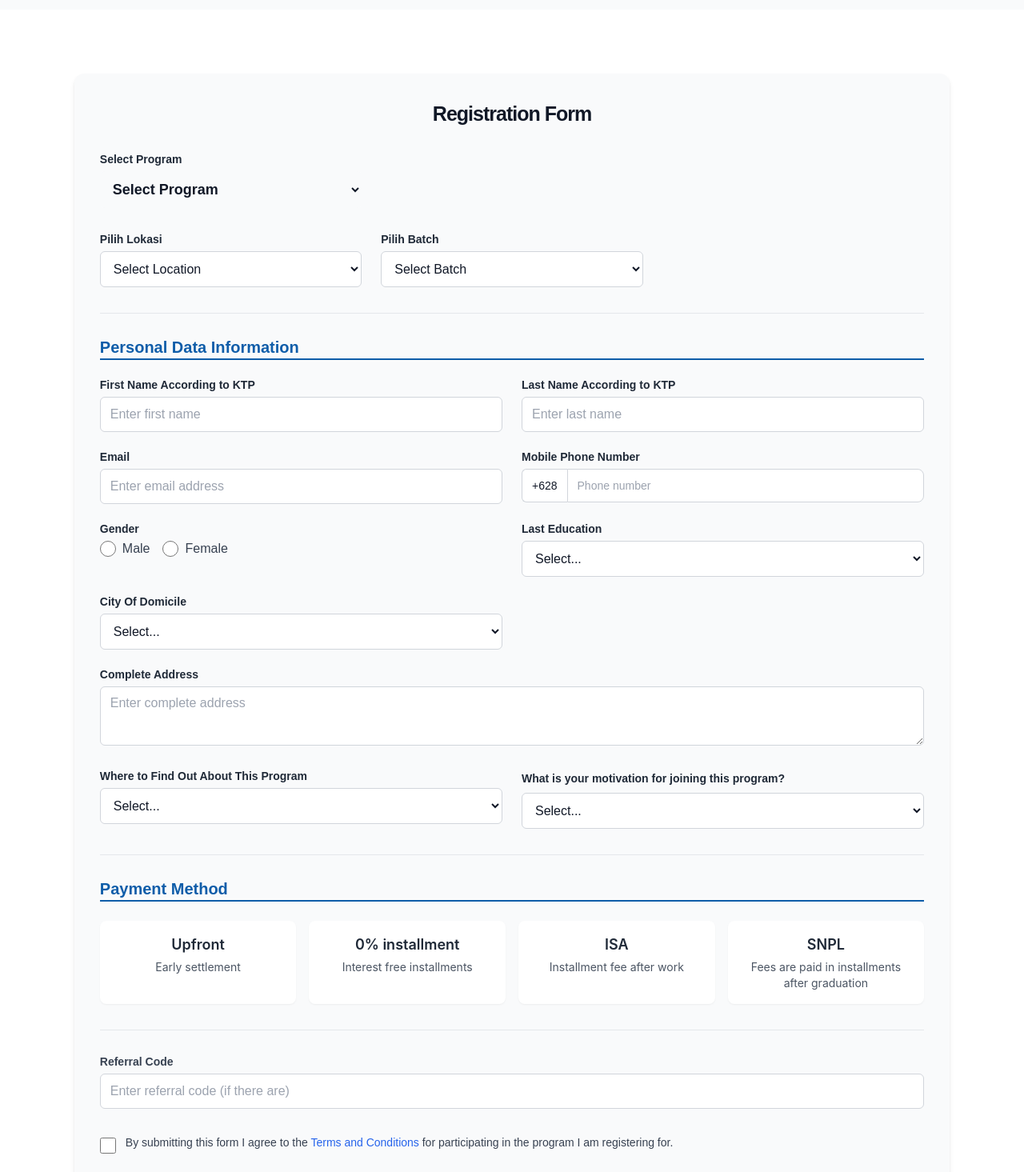
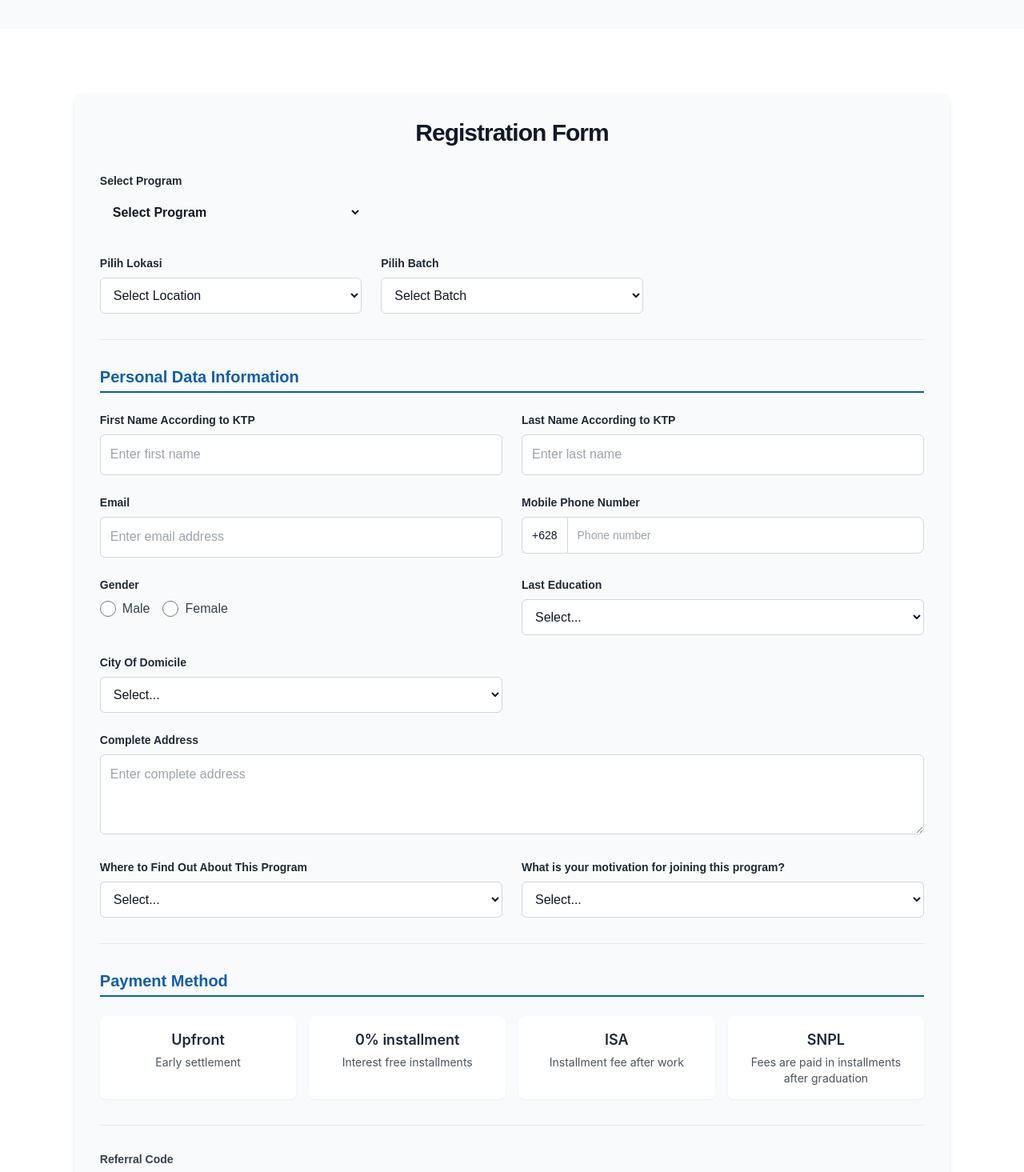
Before and after one commit to Vputri/metalit, a Nuxt app: page / in a window 1280 px wide. Shown: the part 3260-4725 px from the top of the page at 80% size. Built offline with nearby package versions, Linux system fonts and the light colour scheme.

Commit message:
responsive in mobile

```diff
--- a/components/ProgramCard.vue
+++ b/components/ProgramCard.vue
@@ -13,17 +13,17 @@
     </div>
     <div class="p-6">
       <h3
-        class="font-poppins text-base sm:text-lg md:text-[18px] leading-none tracking-normal font-semibold text-gray-900 mb-2"
+        class="font-poppins text-base sm:text-lg md:text-[18px]leading-normal tracking-normal font-semibold text-gray-900 mb-2"
       >
         {{ program.title }}
       </h3>
       <div
-        class="flex items-center text-sm mb-2 font-poppins text-base leading-none tracking-normal font-normal text-gray-500"
+        class="flex items-center text-sm mb-2 font-poppins text-baseleading-normal tracking-normal font-normal text-gray-500"
       >
         <span class="mr-2">🗓️</span> {{ program.startDate || 'N/A' }}
       </div>
       <div
-        class="flex items-center text-sm mb-4 font-poppins text-base leading-none tracking-normal font-semibold text-gray-500"
+        class="flex items-center text-sm mb-4 font-poppins text-baseleading-normal tracking-normal font-semibold text-gray-500"
       >
         <span class="mr-2">💰</span> {{ program.price || 'N/A' }}
       </div>
--- a/components/RegistrationForm.vue
+++ b/components/RegistrationForm.vue
@@ -2,7 +2,7 @@
   <div class="bg-gray-50 p-8 rounded-xl shadow-md">
     <form class="space-y-8" @submit.prevent="handleSubmit">
       <h2
-        class="font-poppins font-semibold text-2xl sm:text-3xl md:text-[25px] leading-none tracking-[-1px] capitalize text-gray-900 mb-6 text-center"
+        class="font-poppins font-semibold text-2xl sm:text-3xl md:text-[25px]leading-normal tracking-[-1px] capitalize text-gray-900 mb-6 text-center"
       >
         Registration Form
       </h2>
@@ -11,14 +11,14 @@
         <div>
           <label
             for="selectProgram"
-            class="block text-sm font-semibold mb-2 font-poppins font-normal text-base leading-none tracking-normal"
+            class="block text-sm font-semibold mb-2 font-poppins font-normal text-baseleading-normal tracking-normal"
           >
             Select Program
           </label>
           <select
             id="selectProgram"
             v-model="formData.program"
-            class="w-full p-3 rounded-md focus:outline-none bg-gray-50 text-gray-900 font-poppins font-semibold text-lg leading-none tracking-normal"
+            class="w-full p-3 rounded-md focus:outline-none bg-gray-50 text-gray-900 font-poppins font-semibold text-lgleading-normal tracking-normal"
             required
           >
             <option value="" disabled>Select Program</option>
@@ -33,14 +33,14 @@
         <div>
           <label
             for="selectLocation"
-            class="block text-sm font-semibold mb-2 font-poppins font-normal text-base leading-none tracking-normal"
+            class="block text-sm font-semibold mb-2 font-poppins font-normal text-baseleading-normal tracking-normal"
           >
             Pilih Lokasi
           </label>
           <select
             id="selectLocation"
             v-model="formData.location"
-            class="w-full p-3 border border-gray-300 rounded-md focus:outline-none focus:ring-2 focus:ring-blue-500 bg-white text-gray-900 font-poppins font-normal text-base leading-none tracking-normal"
+            class="w-full p-3 border border-gray-300 rounded-md focus:outline-none focus:ring-2 focus:ring-blue-500 bg-white text-gray-900 font-poppins font-normal text-baseleading-normal tracking-normal"
             required
           >
             <option value="" disabled>Select Location</option>
@@ -52,14 +52,14 @@
         <div>
           <label
             for="selectBatch"
-            class="block text-sm font-semibold mb-2 font-poppins font-normal text-base leading-none tracking-normal"
+            class="block text-sm font-semibold mb-2 font-poppins font-normal text-baseleading-normal tracking-normal"
           >
             Pilih Batch
           </label>
           <select
             id="selectBatch"
             v-model="formData.batch"
-            class="w-full p-3 border border-gray-300 rounded-md focus:outline-none focus:ring-2 focus:ring-blue-500 bg-white text-gray-900 font-poppins font-normal text-base leading-none tracking-normal"
+            class="w-full p-3 border border-gray-300 rounded-md focus:outline-none focus:ring-2 focus:ring-blue-500 bg-white text-gray-900 font-poppins font-normal text-baseleading-normal tracking-normal"
             required
           >
             <option value="" disabled>Select Batch</option>
@@ -72,7 +72,7 @@
 
       <div class="border-t border-gray-200 pt-8 mt-8">
         <h3
-          class="text-xl font-bold mb-6 font-poppins font-semibold text-lg leading-none tracking-normal text-[#0F5DA9] border-b-2 border-[#0F5DA9] pb-1"
+          class="text-xl font-bold mb-6 font-poppins font-semibold text-lgleading-normal tracking-normal text-[#0F5DA9] border-b-2 border-[#0F5DA9] pb-1"
         >
           Personal Data Information
         </h3>
@@ -80,7 +80,7 @@
           <div>
             <label
               for="firstName"
-              class="block text-sm font-semibold mb-2 font-poppins font-normal text-base leading-none tracking-normal"
+              class="block text-sm font-semibold mb-2 font-poppins font-normal text-baseleading-normal tracking-normal"
             >
               First Name According to KTP
             </label>
@@ -88,7 +88,7 @@
               id="firstName"
               v-model="formData.firstName"
               type="text"
-              class="w-full p-3 border border-gray-300 rounded-md focus:outline-none focus:ring-2 focus:ring-blue-500 bg-white text-gray-900 font-poppins font-normal text-base leading-none tracking-normal"
+              class="w-full p-3 border border-gray-300 rounded-md focus:outline-none focus:ring-2 focus:ring-blue-500 bg-white text-gray-900 font-poppins font-normal text-baseleading-normal tracking-normal"
               placeholder="Enter first name"
               required
             />
@@ -96,7 +96,7 @@
           <div>
             <label
               for="lastName"
-              class="block text-sm font-semibold mb-2 font-poppins font-normal text-base leading-none tracking-normal"
+              class="block text-sm font-semibold mb-2 font-poppins font-normal text-baseleading-normal tracking-normal"
             >
               Last Name According to KTP
             </label>
@@ -104,7 +104,7 @@
               id="lastName"
               v-model="formData.lastName"
               type="text"
-              class="w-full p-3 border border-gray-300 rounded-md focus:outline-none focus:ring-2 focus:ring-blue-500 bg-white text-gray-900 font-poppins font-normal text-base leading-none tracking-normal"
+              class="w-full p-3 border border-gray-300 rounded-md focus:outline-none focus:ring-2 focus:ring-blue-500 bg-white text-gray-900 font-poppins font-normal text-baseleading-normal tracking-normal"
               placeholder="Enter last name"
               required
             />
@@ -112,7 +112,7 @@
           <div>
             <label
               for="email"
-              class="block text-sm font-semibold mb-2 font-poppins font-normal text-base leading-none tracking-normal"
+              class="block text-sm font-semibold mb-2 font-poppins font-normal text-baseleading-normal tracking-normal"
             >
               Email
             </label>
@@ -120,7 +120,7 @@
               id="email"
               v-model="formData.email"
               type="email"
-              class="w-full p-3 border border-gray-300 rounded-md focus:outline-none focus:ring-2 focus:ring-blue-500 bg-white text-gray-900 font-poppins font-normal text-base leading-none tracking-normal"
+              class="w-full p-3 border border-gray-300 rounded-md focus:outline-none focus:ring-2 focus:ring-blue-500 bg-white text-gray-900 font-poppins font-normal text-baseleading-normal tracking-normal"
               placeholder="Enter email address"
               required
             />
@@ -128,13 +128,13 @@
           <div>
             <label
               for="mobilePhone"
-              class="block text-sm font-semibold mb-2 font-poppins font-normal text-base leading-none tracking-normal"
+              class="block text-sm font-semibold mb-2 font-poppins font-normal text-baseleading-normal tracking-normal"
             >
               Mobile Phone Number
             </label>
             <div class="flex">
               <span
-                class="inline-flex items-center px-3 text-sm text-gray-900 bg-white border border-r-0 border-gray-300 rounded-l-md font-poppins font-normal text-base leading-none tracking-normal"
+                class="inline-flex items-center px-3 text-sm text-gray-900 bg-white border border-r-0 border-gray-300 rounded-l-md font-poppins font-normal text-baseleading-normal tracking-normal"
               >
                 +628
               </span>
@@ -142,7 +142,7 @@
                 id="mobilePhone"
                 v-model="formData.phoneNumber"
                 type="tel"
-                class="rounded-none rounded-r-lg border border-gray-300 text-gray-900 focus:ring-blue-500 focus:border-blue-500 block flex-1 min-w-0 w-full text-sm p-3 bg-white font-poppins font-normal text-base leading-none tracking-normal"
+                class="rounded-none rounded-r-lg border border-gray-300 text-gray-900 focus:ring-blue-500 focus:border-blue-500 block flex-1 min-w-0 w-full text-sm p-3 bg-white font-poppins font-normal text-baseleading-normal tracking-normal"
                 placeholder="Phone number"
                 required
               />
@@ -151,7 +151,7 @@
           <div class="col-span-1">
             <label
               for="gender"
-              class="block text-sm font-semibold mb-2 font-poppins font-normal text-base leading-none tracking-normal"
+              class="block text-sm font-semibold mb-2 font-poppins font-normal text-baseleading-normal tracking-normal"
             >
               Gender
             </label>
@@ -166,7 +166,7 @@
                   required
                 />
                 <span
-                  class="ml-2 text-gray-700 font-poppins font-normal text-base leading-none tracking-normal"
+                  class="ml-2 text-gray-700 font-poppins font-normal text-baseleading-normal tracking-normal"
                   >Male</span
                 >
               </label>
@@ -180,7 +180,7 @@
                   required
                 />
                 <span
-                  class="ml-2 text-gray-700 font-poppins font-normal text-base leading-none tracking-normal"
+                  class="ml-2 text-gray-700 font-poppins font-normal text-baseleading-normal tracking-normal"
                   >Female</span
                 >
               </label>
@@ -189,14 +189,14 @@
           <div>
             <label
               for="lastEducation"
-              class="block text-sm font-semibold mb-2 font-poppins font-normal text-base leading-none tracking-normal"
+              class="block text-sm font-semibold mb-2 font-poppins font-normal text-baseleading-normal tracking-normal"
             >
               Last Education
             </label>
             <select
               id="lastEducation"
               v-model="formData.lastEducation"
-              class="w-full p-3 border border-gray-300 rounded-md focus:outline-none focus:ring-2 focus:ring-blue-500 bg-white text-gray-900 font-poppins font-normal text-base leading-none tracking-normal"
+              class="w-full p-3 border border-gray-300 rounded-md focus:outline-none focus:ring-2 focus:ring-blue-500 bg-white text-gray-900 font-poppins font-normal text-baseleading-normal tracking-normal"
               required
             >
               <option value="" disabled>Select...</option>
@@ -210,14 +210,14 @@
           <div>
             <label
               for="cityOfDomicile"
-              class="block text-sm font-semibold mb-2 font-poppins font-normal text-base leading-none tracking-normal"
+              class="block text-sm font-semibold mb-2 font-poppins font-normal text-baseleading-normal tracking-normal"
             >
               City Of Domicile
             </label>
             <select
               id="cityOfDomicile"
               v-model="formData.cityOfDomicile"
-              class="w-full p-3 border border-gray-300 rounded-md focus:outline-none focus:ring-2 focus:ring-blue-500 bg-white text-gray-900 font-poppins font-normal text-base leading-none tracking-normal"
+              class="w-full p-3 border border-gray-300 rounded-md focus:outline-none focus:ring-2 focus:ring-blue-500 bg-white text-gray-900 font-poppins font-normal text-baseleading-normal tracking-normal"
               required
             >
               <option value="" disabled>Select...</option>
@@ -230,7 +230,7 @@
           <div class="col-span-full">
             <label
               for="completeAddress"
-              class="block text-sm font-semibold mb-2 font-poppins font-normal text-base leading-none tracking-normal"
+              class="block text-sm font-semibold mb-2 font-poppins font-normal text-baseleading-normal tracking-normal"
             >
               Complete Address
             </label>
@@ -238,7 +238,7 @@
               id="completeAddress"
               v-model="formData.completeAddress"
               rows="3"
-              class="w-full p-3 border border-gray-300 rounded-md focus:outline-none focus:ring-2 focus:ring-blue-500 bg-white text-gray-900 font-poppins font-normal text-base leading-none tracking-normal"
+              class="w-full p-3 border border-gray-300 rounded-md focus:outline-none focus:ring-2 focus:ring-blue-500 bg-white text-gray-900 font-poppins font-normal text-baseleading-normal tracking-normal"
               placeholder="Enter complete address"
               required
             ></textarea>
@@ -246,14 +246,14 @@
           <div>
             <label
               for="howToFind"
-              class="block text-sm font-semibold mb-2 font-poppins font-normal text-base leading-none tracking-normal"
+              class="block text-sm font-semibold mb-2 font-poppins font-normal text-baseleading-normal tracking-normal"
             >
               Where to Find Out About This Program
             </label>
             <select
               id="howToFind"
               v-model="formData.howToFind"
-              class="w-full p-3 border border-gray-300 rounded-md focus:outline-none focus:ring-2 focus:ring-blue-500 bg-white text-gray-900 font-poppins font-normal text-base leading-none tracking-normal"
+              class="w-full p-3 border border-gray-300 rounded-md focus:outline-none focus:ring-2 focus:ring-blue-500 bg-white text-gray-900 font-poppins font-normal text-baseleading-normal tracking-normal"
               required
             >
               <option value="" disabled>Select...</option>
@@ -274,7 +274,7 @@
             <select
               id="motivation"
               v-model="formData.motivation"
-              class="w-full p-3 border border-gray-300 rounded-md focus:outline-none focus:ring-2 focus:ring-blue-500 bg-white text-gray-900 font-poppins font-normal text-base leading-none tracking-normal"
+              class="w-full p-3 border border-gray-300 rounded-md focus:outline-none focus:ring-2 focus:ring-blue-500 bg-white text-gray-900 font-poppins font-normal text-baseleading-normal tracking-normal"
               required
             >
               <option value="" disabled>Select...</option>
@@ -290,7 +290,7 @@
       <!-- Payment Method -->
       <div class="border-t border-gray-200 pt-8 mt-8">
         <h3
-          class="text-xl font-bold mb-6 font-poppins font-semibold text-lg leading-none tracking-normal text-[#0F5DA9] border-b-2 border-[#0F5DA9] pb-1"
+          class="text-xl font-bold mb-6 font-poppins font-semibold text-lgleading-normal tracking-normal text-[#0F5DA9] border-b-2 border-[#0F5DA9] pb-1"
         >
           Payment Method
         </h3>
@@ -339,7 +339,7 @@
       <div class="border-t border-gray-200 pt-8 mt-8">
         <label
           for="referralCode"
-          class="block text-gray-700 text-sm font-semibold mb-2 font-poppins font-normal text-base leading-none tracking-normal"
+          class="block text-gray-700 text-sm font-semibold mb-2 font-poppins font-normal text-baseleading-normal tracking-normal"
         >
           Referral Code
         </label>
@@ -347,7 +347,7 @@
           id="referralCode"
           v-model="formData.referralCode"
           type="text"
-          class="w-full p-3 border border-gray-300 rounded-md focus:outline-none focus:ring-2 focus:ring-blue-500 bg-white text-gray-900 font-poppins font-normal text-base leading-none tracking-normal"
+          class="w-full p-3 border border-gray-300 rounded-md focus:outline-none focus:ring-2 focus:ring-blue-500 bg-white text-gray-900 font-poppins font-normal text-baseleading-normal tracking-normal"
           placeholder="Enter referral code (if there are)"
         />
       </div>
--- a/pages/programs/index.vue
+++ b/pages/programs/index.vue
@@ -7,7 +7,7 @@
       <div
         class="container mx-auto max-w-[90%] flex flex-col md:flex-row items-center justify-between md:gap-x-16"
       >
-        <div class="md:w-[30%] flex justify-center md:justify-start mb-10 md:mb-0">
+        <div class="md:w-[30%] flex justify-center md:justify-start mb-10 md:mb-0 mt-10 md:mt-0">
           <img
             src="/assets/img/hero-icon-program.png"
             alt="API Illustration"
@@ -18,7 +18,7 @@
 
         <div class="w-full md:w-[70%]">
           <p
-            class="font-poppins font-medium text-[1.125rem] leading-none tracking-normal text-[#0F5DA9] inline-block py-2 rounded-md mb-2"
+            class="font-poppins font-medium text-[1.125rem]leading-normal tracking-normal text-[#0F5DA9] inline-block py-2 rounded-md mb-2"
           >
             Programs
           </p>
```
Also changed, not shown: components/UploadCvPopup.vue (+5 -5 lines), pages/career-support/[id].vue (+8 -8 lines), pages/career-support/index.vue (+8 -8 lines), pages/index.vue (+4 -4 lines).
